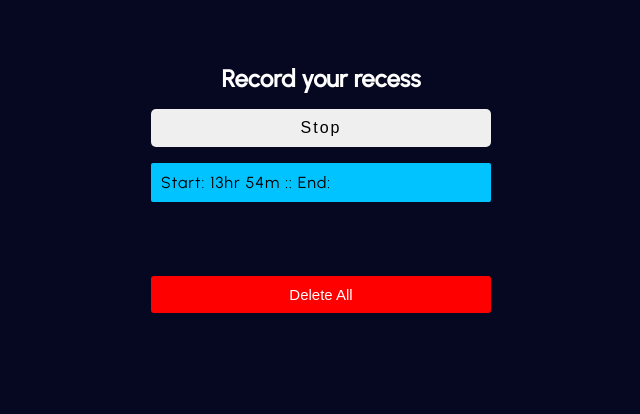
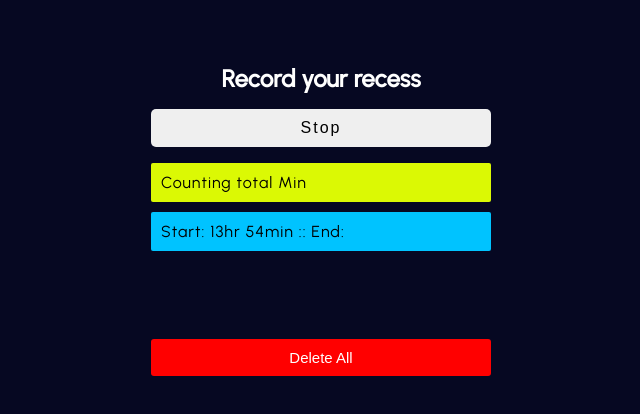
Before and after one commit to githubraam/recess-bookmark, a React (Create React App) app: page / in a window 1280 px wide. Both pictures are taken after a click on the button "Start". Shown: the top 414 px of the page, without its empty margins (319-959 px from the left). Built offline with nearby package versions, Linux system fonts and the light colour scheme.

Commit message:
Minute counting against each recess added

```diff
--- a/src/components/time-bookmark2/Bookmark.js
+++ b/src/components/time-bookmark2/Bookmark.js
@@ -19,34 +19,45 @@ const getLocalStartId = () =>{
 	}
 }
 
+
+
 const Bookmark = () =>{
-	//const [startTime,setStartTime] = useState('');
 	const [times,setTimes] = useState(parseTimes);
 	const [startTimeId,setStartTimeId] = useState(getLocalStartId);
 	const [delWarningMsg,setDelWarningMsg] = useState(false);
-
+	const [totalMin,setTotalMin] = useState([]);
 
 
 	const startRecess = () =>{
 
 		const newTimeArray = {
-			id: new Date().getTime().toString(),
-			startTime: new Date().getHours().toString()+'hr ' + new Date().getMinutes().toString() + 'm',
-			endTime: '',
+			id: new Date().getTime(),
+			start:[
+				{hr: new Date().getHours()},
+				{min: new Date().getMinutes()}
+			],
+			end:[
+				{hr: ''},
+				{min: ''}
+			],
 		}
+
+
 
 		setTimes([...times,newTimeArray]);
 
 		setStartTimeId(newTimeArray.id);
 
+
 	}
+
 
 
 	const stopRecess = () =>{
 		const update = times.map((time)=>{
 			if (parseInt(time.id) == parseInt(startTimeId)) {
 
-				return {...time, endTime: new Date().getHours().toString()+'hr ' + new Date().getMinutes().toString() + 'm'}
+				return {...time, end: [{hr:new Date().getHours().toString()},{min:new Date().getMinutes().toString()}]}
 			}
 			else{
 				return time;
@@ -60,9 +71,12 @@ const Bookmark = () =>{
 
 	useEffect(()=>{
 		localStorage.setItem('localTime',JSON.stringify(times));
+		localStorage.setItem('lstartId',startTimeId);
+	},[times])
 
-		localStorage.setItem('lstartId',startTimeId)
-	},[times])
+
+
+
 
 	const handleDelAll = () =>{
 		setDelWarningMsg(true);
@@ -71,23 +85,52 @@ const Bookmark = () =>{
 	const confirmYes  = () =>{
 		setTimes([]);
 		setDelWarningMsg(false);
+		setStartTimeId('');
 	}
 	const confirmNo = () =>{
 		setDelWarningMsg(false);
 	}
+
+
+
 	return (
 		<div className="container">
 		<h2 className="title">Record your recess</h2>
+
+			<p style={{color: 'white'}}>
+			</p>
 			<div className="btn-group">
 
 				{ startTimeId=='' ? <button className="btn add" onClick={startRecess}>Start</button> : <button className="btn stop" onClick={stopRecess}>Stop</button>}
 			</div>
 
+			{/* <div className="timeCounter">{parseInt(startSec/60)}<span className="sec">{startSec}s</span></div> */}
+
 			<ul className="timeList">
 			{
 				times.map((time)=>{
+					let minDiff = (time.end[1].min - time.start[1].min);
+					let hoursDiff = 0;
+
+					if (minDiff<59){
+						hoursDiff = (time.end[0].hr - time.start[0].hr)*60
+					}
+
+					let recessMin =  hoursDiff  + (time.end[1].min - time.start[1].min);
+
+
 					return (
-						<li key={time.id}>Start: {time.startTime} :: End: {time.endTime}</li>
+						<>
+						<li	key={time.id} className="totalRecMin">	{recessMin < 0 ? 'Counting total Min' : recessMin+' min'} </li>
+
+						<li	key={time.id+1} className="timeBreak">
+						Start: {time.start[0].hr+'hr '}
+						{ time.start[1].min+'min'} ::
+
+						End: {time.end[0].hr}{time.end[0].hr && 'hr '}
+						{time.end[1].min}{time.end[0].hr && 'min'}
+						</li>
+						</>
 						)
 				})
 
--- a/src/components/time-bookmark2/style.css
+++ b/src/components/time-bookmark2/style.css
@@ -37,6 +37,13 @@ body{
 	border-radius: 2px;
 	letter-spacing: 1px;
 }
+.timeList>li.timeBreak{
+	margin-bottom: 1.5rem;
+}
+.timeList>li.totalRecMin{
+	background-color: #dbf904;
+}
+
 .btn{
 	padding: 10px 35px;
 	border: 0;
@@ -66,3 +73,25 @@ body{
 	background-color: #ff3000;
 	margin-bottom: 1rem;
 }
+.timeCounter{
+	width: 60px;
+	height: 60px;
+	margin-left: auto;
+	margin-right: auto;
+	margin-bottom: 1rem;
+	border-radius: 50%;
+	display: flex;
+	justify-content: center;
+	align-items: center;
+	font-size: 16px;
+	font-weight: 500;
+	background-color: #dbf904;
+	border: 1px solid red;
+	position: relative;
+}
+.timeCounter .sec{
+	position: absolute;
+	top: 5px;
+	right: 7px;
+	font-size: 12px;
+}
```
